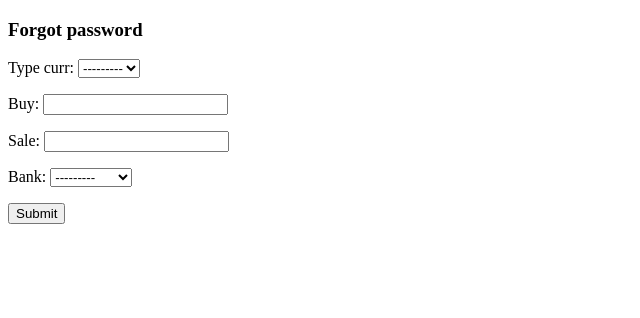
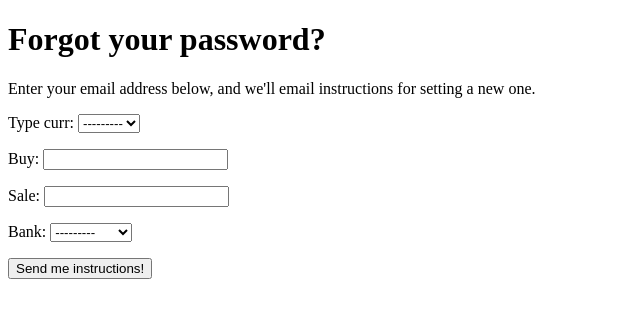
Before and after one commit to Story-TellerX/currency, a Django app: template app/accounts/templates/registration/password_reset_form.html in a window 1280 px wide. Shown: the top 318 px of the page, without its empty margins (0-640 px from the left). Run offline with Django 3.2, Linux system fonts and the light colour scheme; the template is opened without the code that fills it: values that come from a table or form of the project are taken from there, others are empty; data comes from the database, SQL or seed files in the repository.

Commit message:
1. Password reset logic is added

```diff
--- a/app/accounts/templates/my-profile.html
+++ b/app/accounts/templates/my-profile.html
@@ -6,6 +6,7 @@ Update My Profile
     {% csrf_token %}
     {{ form.as_p }}
     <button type="submit">Save</button>
+    <p><a href="{% url 'password_reset' %}">Reset Password</a></p>
 </form>
 
 
--- a/app/accounts/templates/registration/password_reset_complete.html
+++ b/app/accounts/templates/registration/password_reset_complete.html
@@ -2,6 +2,6 @@
 
 {% block main_content %}
   <p>
-    Your password has been set. You may go ahead and <a href="{% url 'signin' %}">sign in</a> now.
+    Your password has been set. You may go ahead and <a href="{% url 'login' %}">sign in</a> now.
   </p>
 {% endblock main_content %}
--- a/app/accounts/templates/registration/password_reset_form.html
+++ b/app/accounts/templates/registration/password_reset_form.html
@@ -1,10 +1,12 @@
 {% extends 'base.html' %}
 
 {% block main_content %}
-  <h3>Forgot password</h3>
-  <form method="post">
+  <h1>Forgot your password?</h1>
+  <p>Enter your email address below, and we'll email instructions for setting a new one.</p>
+
+  <form method="POST">
     {% csrf_token %}
     {{ form.as_p }}
-    <button type="submit">Submit</button>
+    <input type="submit" value="Send me instructions!">
   </form>
-{% endblock main_content%}
+{% endblock main_content %}
--- a/app/settings/settings.py
+++ b/app/settings/settings.py
@@ -34,8 +34,6 @@ ALLOWED_HOSTS = ['*']
 # Application definition
 
 INSTALLED_APPS = [
-    'django.contrib.admin',
-    'django.contrib.auth',
     'django.contrib.contenttypes',
     'django.contrib.sessions',
     'django.contrib.messages',
@@ -49,6 +47,9 @@ INSTALLED_APPS = [
 
     'currency',
     'accounts',
+
+    'django.contrib.admin',
+    'django.contrib.auth',
     # Added comment to display apps
 ]
 
```
